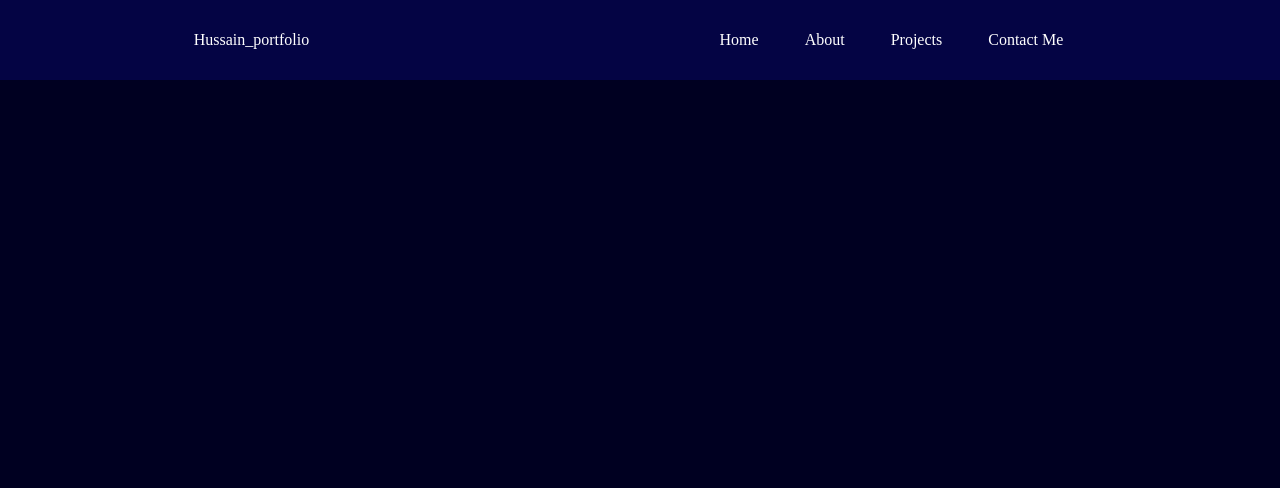
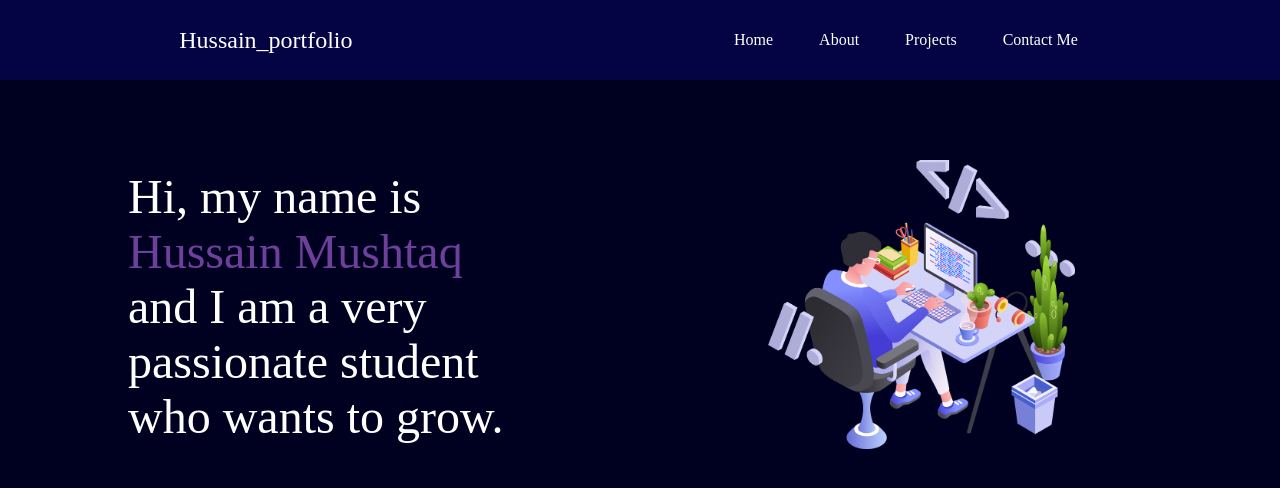
Before and after one commit to HussainMushtaq36/My-portfolio, a plain HTML site: page index.html in a window 1280 px wide. Drawn offline with Linux system fonts and the light colour scheme.

Commit message:
made the first page of our web

```diff
--- a/index.html
+++ b/index.html
@@ -35,14 +35,41 @@
             margin:0 23px;
 
         }
+        .leftnav{
+            font-size: 1.5rem;
+        }
+        .firstsection{
+            display: flex;
+            justify-content:space-around;
+            margin: 80px 0px;
+            align-items: center;
+        }
+         .firstsection >div{
+            width: 30%;
+         }
+
+        .rightsection img{
+            width: 80%;
+            transition: .3s ease;
+        }
+        .rightsection img:hover{
+             scale: 1.1;
+        }
+        .leftsection {
+            font-size: 3rem;
+        }
+        .purple{
+            color: rgb(111, 63, 156);
+        }
+
 
     </style>
 </head>
 <body>
     <header>
         <nav>
-            <div class="left">Hussain_portfolio</div>
-            <div class="right">
+            <div class="leftnav">Hussain_portfolio</div>
+            <div class="rightnav">
                 <ul>
                     <li>Home</li>
                     <li>About</li>
@@ -53,5 +80,16 @@
             </div>
     </nav>
     </header>
+    <main>
+        <section class="firstsection">
+            <div class="leftsection">
+                <div>Hi, my name is <span class="purple"> Hussain Mushtaq</span></div>
+                <div>and I am a very passionate student who wants to grow.</div>
+            </div>
+            <div class="rightsection">
+                <img src="pic.png">
+            </div>
+        </section>
+    </main>
 </body>
 </html>
```
Also changed, not shown: pic.png (added).
